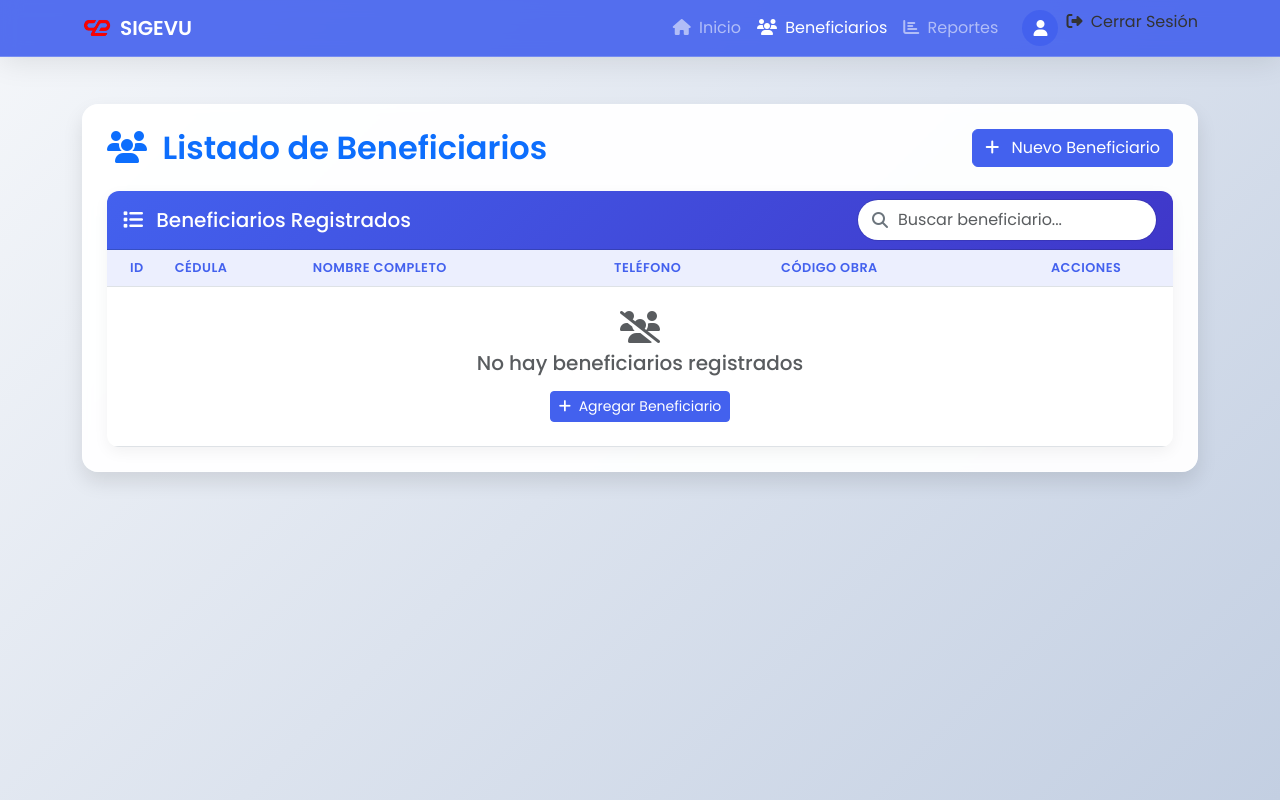
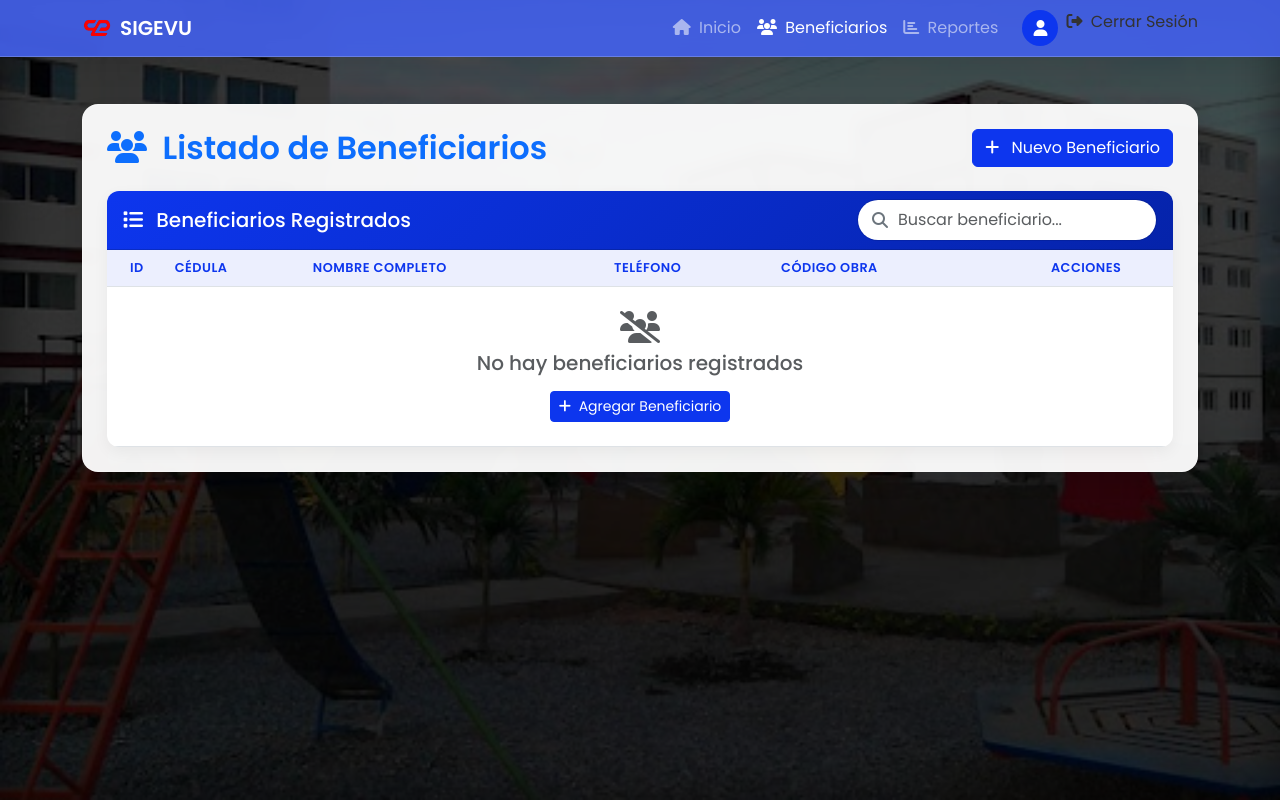
Before and after one commit to Agabo32/Sistema_Central_de_Vivienda, a PHP site: page /php/beneficiarios.php in a window 1280 px wide. Run offline with PHP 8.4, Linux system fonts and the light colour scheme; data that the repository does not hold is empty.

Commit message:
Add files via upload

```diff
--- a/php/beneficiarios.php
+++ b/php/beneficiarios.php
@@ -20,10 +20,10 @@ $resultado = $conexion->query($sql);
     <!-- CSS personalizado -->
     <style>
         :root {
-            --primary-color: #4361ee;
-            --primary-hover: #3a56d4;
-            --secondary-color: #3f37c9;
-            --accent-color: #f72585;
+            --primary-color: #0D36EEFF;
+            --primary-hover: #0523AAFF;
+            --secondary-color: #0523AAFF;
+            --accent-color: #0523AAFF;
             --dark-color: #1a1a2e;
             --light-color: #f8f9fa;
             --success-color: #4cc9f0;
@@ -39,9 +39,35 @@ $resultado = $conexion->query($sql);
         }
 
         body {
-            background: linear-gradient(135deg, #f5f7fa 0%, #c3cfe2 100%);
+            background: url('../imagenes/fondo1.jpg') no-repeat center center;
+            background-size: cover;
+            background-attachment: fixed;
+            position: relative;
+            color: var(--text-color);
+            height: 100vh;
+            min-height: 100vh;
+            width: 100%;
+            margin: 0;
+            padding: 0;
+            overflow-x: hidden;
+            overflow-y: auto;
+            z-index: -1;
             min-height: 100vh;
             color: #333;
+        }
+
+        body::before {
+            content: '';
+            position: fixed;
+            top: 0;
+            left: 0;
+            right: 0;
+            bottom: 0;
+            background: rgba(0, 0, 0, 0.7);
+            box-shadow: inset 0 0 50px rgba(0, 0, 0, 0.5);
+            z-index: 1;
+            pointer-events: none;
+            z-index: -1;
         }
 
         .glass-navbar {
```
Also changed, not shown: php/datos_beneficiario.php (+30 -4 lines).
